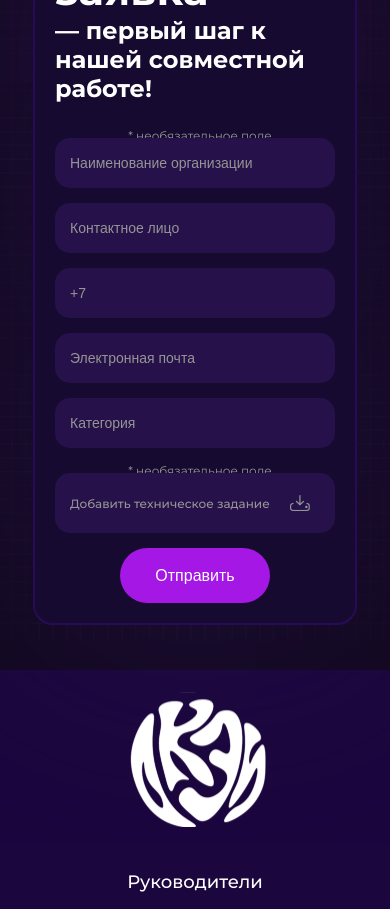
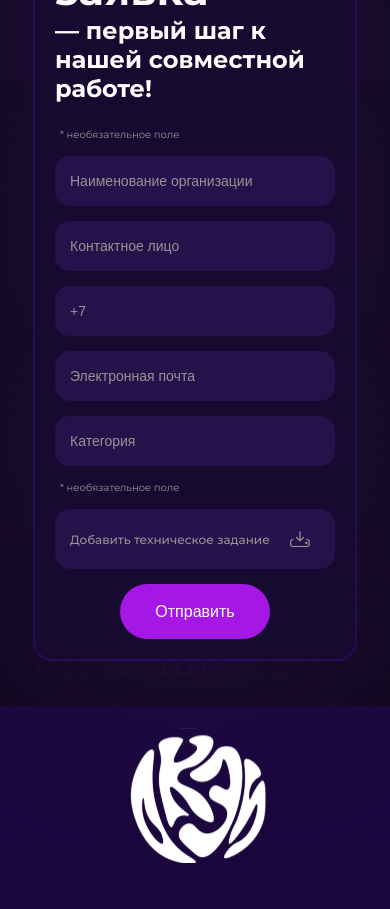
Before and after one commit to visstt/okeiProjects, a React (Vite) app: page / in a window 390 px wide. Shown: the part 5760-6669 px from the top of the page. Built offline with nearby package versions, Linux system fonts and the light colour scheme; a web font is replaced by a local one.

Commit message:
refactor: clean up formatting and improve styles in HomeForm component

```diff
--- a/src/Pages/Home/Form/Form.jsx
+++ b/src/Pages/Home/Form/Form.jsx
@@ -81,7 +81,7 @@ export default function HomeForm() {
       : "";
     if (file && !allowedExtensions.includes(fileExtension)) {
       toast.error(
-				"Можно добавлять только файлы форматов: .txt, .doc, .docx, .pdf",
+        "Можно добавлять только файлы форматов: .txt, .doc, .docx, .pdf"
       );
       setFormData((prevData) => ({
         ...prevData,
@@ -130,17 +130,17 @@ export default function HomeForm() {
 
     try {
       const response = await fetch(
-				"http://localhost:4200/api/requests/sendRequest",
+        "https://oksei-projects-back.oksei.ru/api/requests/sendRequest",
         {
           method: "POST",
           body: formDataToSend,
-				},
+        }
       );
       if (!response.ok) {
         const errorData = await response.json();
         console.error("Server error response:", errorData);
         throw new Error(
-					`Network response was not ok: ${JSON.stringify(errorData)}`,
+          `Network response was not ok: ${JSON.stringify(errorData)}`
         );
       }
       const result = await response.json();
@@ -156,7 +156,7 @@ export default function HomeForm() {
   const handleExternalSubmit = () => {
     if (formRef.current) {
       formRef.current.dispatchEvent(
-				new Event("submit", { cancelable: true, bubbles: true }),
+        new Event("submit", { cancelable: true, bubbles: true })
       );
     }
   };
--- a/src/Pages/Home/Form/Form.module.css
+++ b/src/Pages/Home/Form/Form.module.css
@@ -146,6 +146,10 @@ input[type="file"] {
   .form button {
     display: block;
   }
+  .hint {
+    align-self: start;
+    margin-left: 0;
+  }
 }
 @media (max-width: 450px) {
   .wrapper {
@@ -166,6 +170,11 @@ input[type="file"] {
   .fileUpload span {
     font-size: 12px;
   }
+}
+.hint {
+  font-size: 10px;
+  margin: 0;
+  margin-left: 5px;
 }
 /*
 .inner h2 {
```
Lines whose indentation alone changed are shown as unchanged.
